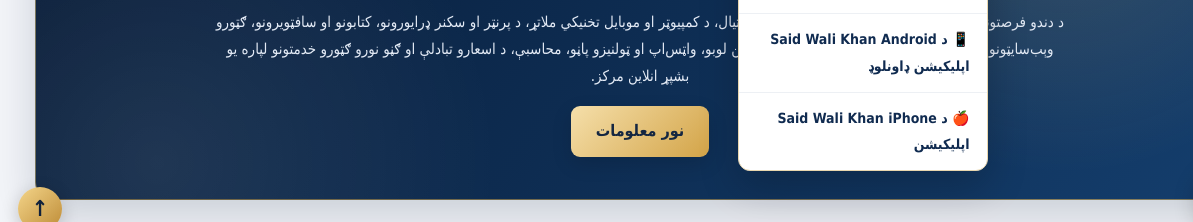
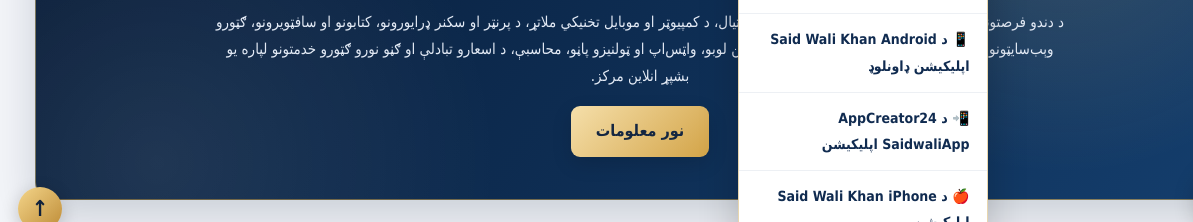
Before and after one commit to Saidwali12/said-wali-khan, a plain HTML site: page index.html in a window 1280 px wide. Both pictures are taken after a click on the button "💼 خدمات او فرصتونه ▼". Shown: the part 551-773 px from the top of the page, 0-1193 px from the left. Drawn offline with Linux system fonts and the light colour scheme; no server answers.

Commit message:
Add AppCreator24 SaidwaliApp link beside Android app download

```diff
--- a/index.html
+++ b/index.html
@@ -965,6 +965,7 @@ footer p {
             <a href="links.html">لینکونه</a>
             <a href="software-books.html">📚 کتابونه او سافټویرونه</a>
             <a href="https://drive.usercontent.google.com/download?id=1fZ1XPzIIQqIpGasI37pCoAKsQTpS4Kpr&export=download&authuser=0" target="_blank" rel="noopener">📱 د Said Wali Khan Android اپلیکیشن ډاونلوډ</a>
+            <a href="https://www.appcreator24.com/app4244976-mawihd" target="_blank" rel="noopener">📲 د AppCreator24 SaidwaliApp اپلیکیشن</a>
             <a href="./ios-app/">🍎 د Said Wali Khan iPhone اپلیکیشن</a>
         </div>
     </div>
```
